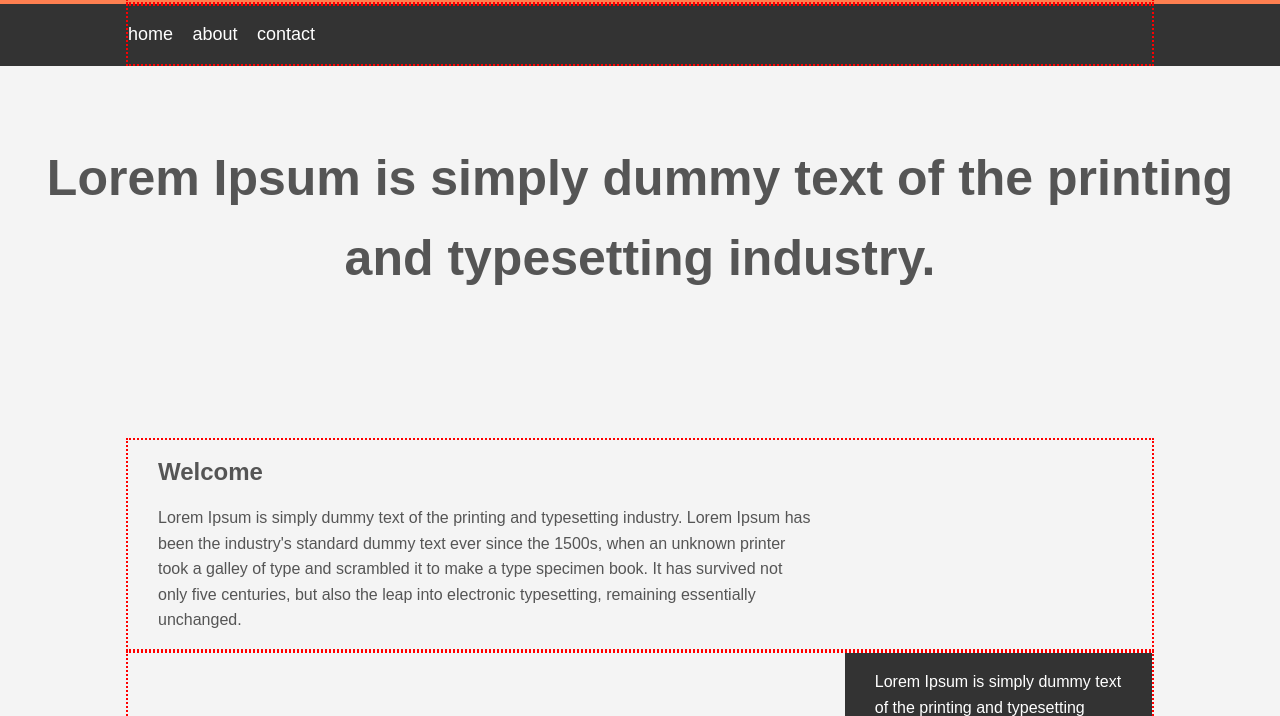
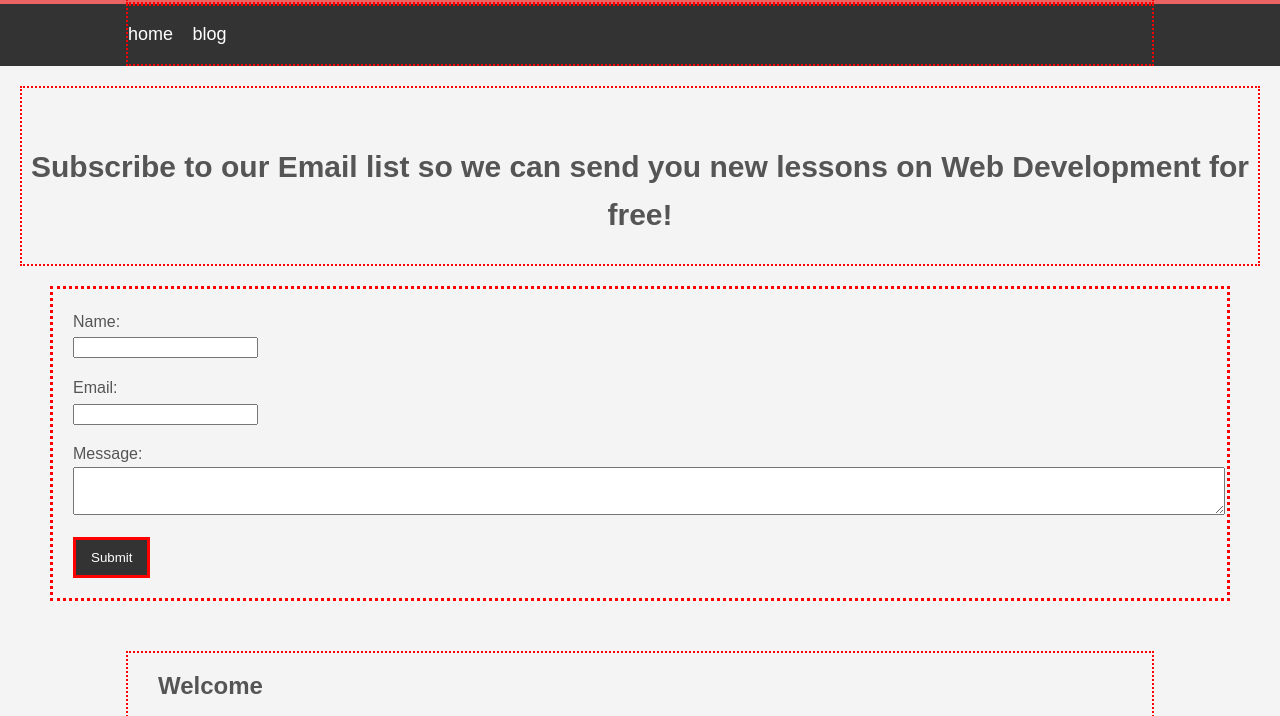
Before and after one commit to grewal25/CSS-example, a plain HTML site: page Chapter-6/index.html in a window 1280 px wide. Shown: the part 68-784 px from the top of the page. Drawn offline with Linux system fonts and the light colour scheme.

Commit message:
imporved html

```diff
--- a/Chapter-6/index.html
+++ b/Chapter-6/index.html
@@ -7,28 +7,54 @@
     <link rel="stylesheet" href="style.css">
   </head>
 <body>
+  <!-- HEADER -->
 <header id = "main-header">
     <div class="container">
-      <h1>My Website</h1>
+      <h1>kotz.io</h1>
     </div>
 </header>
 
+<!-- NAVBAR -->
 <nav id = "navbar">
   <div class="container">
     <ul>
         <li> <a href="#">home</a> </li>
-        <li> <a href="#">about</a> </li>
-        <li> <a href="#">contact</a> </li>
+        <li> <a href="#">blog</a> </li>
     </ul>
   </div>
 </nav>
 
 <section  id = "showcase">
     <div class="contianer">
-      <h1>Lorem Ipsum is simply dummy text of the printing and typesetting
-        industry. </h1>
+      <h1>Subscribe to our Email list so we can send you new lessons on Web
+        Development for free! </h1>
     </div>
 </section>
+
+<!-- FORMS -->
+  <div class="contianer">
+    <div class="forms">
+
+    <form class="my-form">
+      <div class="form-group">
+        <label >Name:</label>
+        <input type="text" name="name">
+      </div>
+
+      <div class="form-group">
+        <label >Email:</label>
+        <input type="text" name="email">
+      </div>
+
+      <div class="form-group">
+        <label >Message:</label>
+        <textarea name="message"></textarea>
+      </div>
+      <input class="button" type="submit" value="Submit" name = "">
+
+    </form>
+  </div>
+</div>
 
 <div class="container">
 
--- a/Chapter-6/style.css
+++ b/Chapter-6/style.css
@@ -13,10 +13,11 @@ body {
   border: 2px red dotted;
   margin: auto;
   overflow: hidden;
+
 }
 
 #main-header {
-  background-color: coral;
+  background-color:  rgba(231, 22, 22, 0.65);
   color: #fff;
 }
 
@@ -38,7 +39,7 @@ body {
 
 #navbar a {
   color: #fff;
-    text-decoration: none;
+  text-decoration: none;
   font-size: 18px;
   padding-right: 15px;
 }
@@ -47,13 +48,15 @@ body {
   /* background-image: url('img/bgimage.jpg'); */
   background-position: center right;
     /* important */
-  min-height: 300px;
+  min-height: 100px;
   margin-bottom: 30px;
   text-align: center;
+  border: 2px red dotted;
+  margin: 20px;
 }
 
 #showcase h1 {
-  font-size: 50px;
+  font-size: 30px;
   line-height: 1.6em;
   padding-top: 30px;
 }
@@ -85,6 +88,31 @@ body {
   margin-top: 40px;
 }
 
+.my-form{
+  margin: 50px;
+  padding: 20px;
+  border: 3px red dotted;
+  margin-top: 0px;
+}
+
+.my-form .form-group {
+  padding-bottom: 15px;
+}
+
+.my-form label {
+  display: block;
+}
+
+.my-form input [type = "text"], .my-form textarea{
+  padding: 8px;
+  width: 100%;
+}
+.button {
+  background-color: #333;
+  color: #fff;
+  padding: 10px 15px;
+  border: 3px red solid;
+}
 
 @media(max-width:800px) {
   #main {
```
